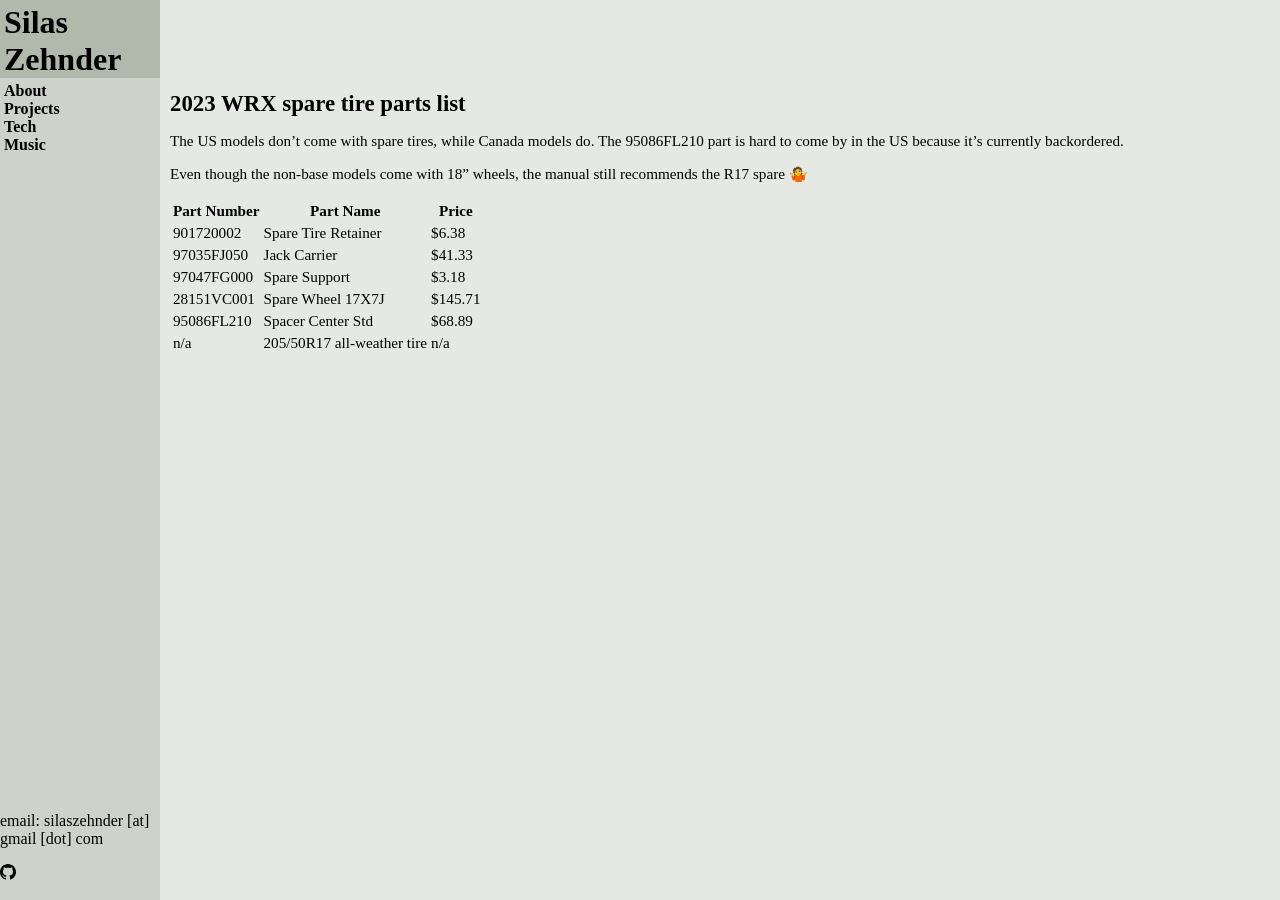
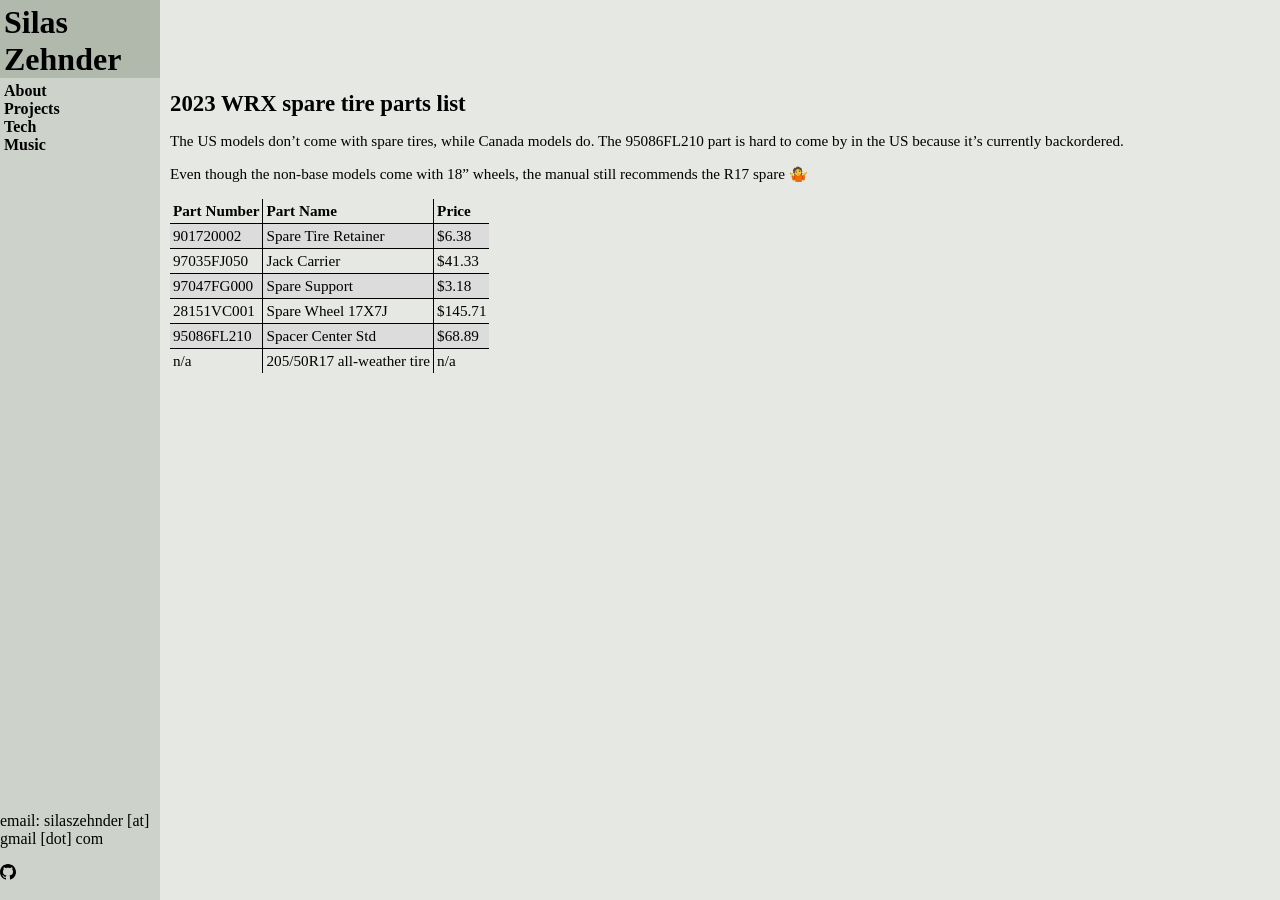
Before and after one commit to silaszehnder/silaszehnder.github.io, a Jekyll site: the page built from projects/wrx-spare.md, in a window 1280 px wide. Built offline with Jekyll 4.4.1, drawn with Linux system fonts in a browser that asks for light colours.

Commit message:
feat(css): tables (#44)
![image](https://github.com/silaszehnder/silaszehnder.github.io/assets/24940878/564775ac-0972-4a29-bfe9-6b0391638072)

```diff
--- a/assets/silas.css
+++ b/assets/silas.css
@@ -146,3 +146,22 @@
 sup {
     vertical-align: top;
 }
+
+table {
+    border-collapse: collapse;
+    border: hidden;
+}
+
+tbody tr:nth-child(odd) {
+    background-color: var(--gray);
+}
+tbody tr:hover {
+    background-color: var(--darkgray);
+}
+
+th, td {
+  border-collapse: collapse;
+  padding: 3px;
+  text-align: left;
+  border: 1px solid black;
+}
```
